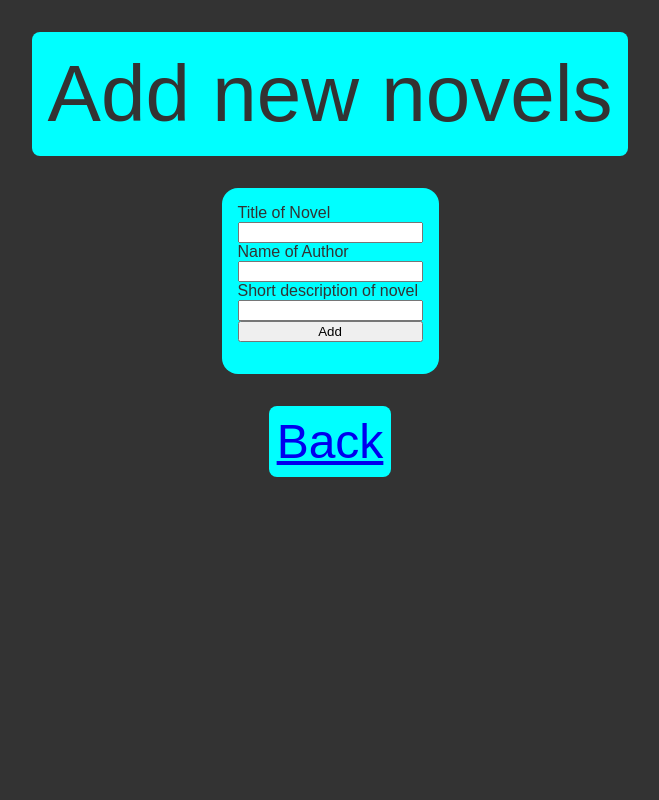
After one commit to Teetil/Novel-Manager, a Flask app: page /add in a window 1280 px wide. The commit adds this page. Shown: the whole page, without its empty margins (310-969 px from the left). Run offline with Flask 2, Linux system fonts and the light colour scheme.

Commit message:
Added novel adding page and functionality

```diff
--- a/app.py
+++ b/app.py
@@ -1,10 +1,26 @@
 from flask import render_template, request, redirect
 from setup import app, db
 import novels
-
+import authors
 
 @app.route("/")
 def index():
     return render_template("index.html", novels=novels.get_all_novels())
 
+@app.route("/add", methods=["GET", "POST"])
+def add_novel():
+    if request.method == "GET":
+        return render_template("add.html")
+
+    if request.method == "POST":
+        novel_name = request.form["novel-name"]
+        author_name = request.form["author-name"]
+        author_id =  authors.get_author_by_name(author_name)
+        if not author_id:
+            author_id = authors.add_new_author(author_name)
+        author_id = author_id
+        novels.add_novel(author_name, author_id, request.form["novel-synopsis"])
+        print("added novel")
+        return redirect("/")
+
 app.run(debug=True)
--- a/novels.py
+++ b/novels.py
@@ -1,9 +1,11 @@
+import string
 from setup import db
 
 def get_all_novels():
     sql = "SELECT id, name FROM novels ORDER BY name"
     return db.session.execute(sql).fetchall()
 
-def add_novel(name, author_id, synopsis=None):
+def add_novel(name : str, author_id : int, synopsis : str):
     sql = "INSERT INTO novels (name, synopsis, author_id) VALUES (:name, :synopsis, :author_id)"
     db.session.execute(sql, {"name" : name, "synopsis" : synopsis, "author_id" : author_id})
+    db.session.commit()
--- a/static/main.css
+++ b/static/main.css
@@ -36,6 +36,20 @@ body {
     margin-bottom: 2rem;
 }
 
+.submit-field{
+    background: aqua;
+    padding: 1rem;
+    border-radius: 1rem;
+    display: flex;
+    flex-direction: column;
+    margin-bottom: 2rem;
+}
+
+.add-form{
+    display: flex;
+    flex-direction: column;
+}
+
 .novel{
     font-size: 2rem;
     background-color: aqua;
--- /dev/null
+++ b/templates/add.html
@@ -0,0 +1,22 @@
+{% extends "layout.html" %}
+{% block content %}
+
+<body>
+    <div class="topbar">
+        <div class="header"> Add new novels</div>
+    </div>
+    <div class="submit-field">
+        <form action="#", method="post" class="add-form">
+            <label for="novel-name">Title of Novel</label>
+            <input type="text", name="novel-name", minlength="1", maxlength="30">
+            <label for="author-name">Name of Author</label>
+            <input type="text", name="author-name", minlength="1", maxlength="30">
+            <label for="novel-synopsis">Short description of novel</label>
+            <input type="text", name="novel-synopsis", maxlength="30">
+            <input type="submit", value="Add">
+        </form>
+    </div>
+    <a href="/" class="nav-button">Back</a>
+</body>
+
+{% endblock %}
--- /dev/null
+++ b/templates/error.html
@@ -0,0 +1,3 @@
+{% extends "layout.html" %}
+
+<h1 style="color: red;">ERROR</h1>
```
Also changed, not shown: authors.py (added, +12 -0 lines).
